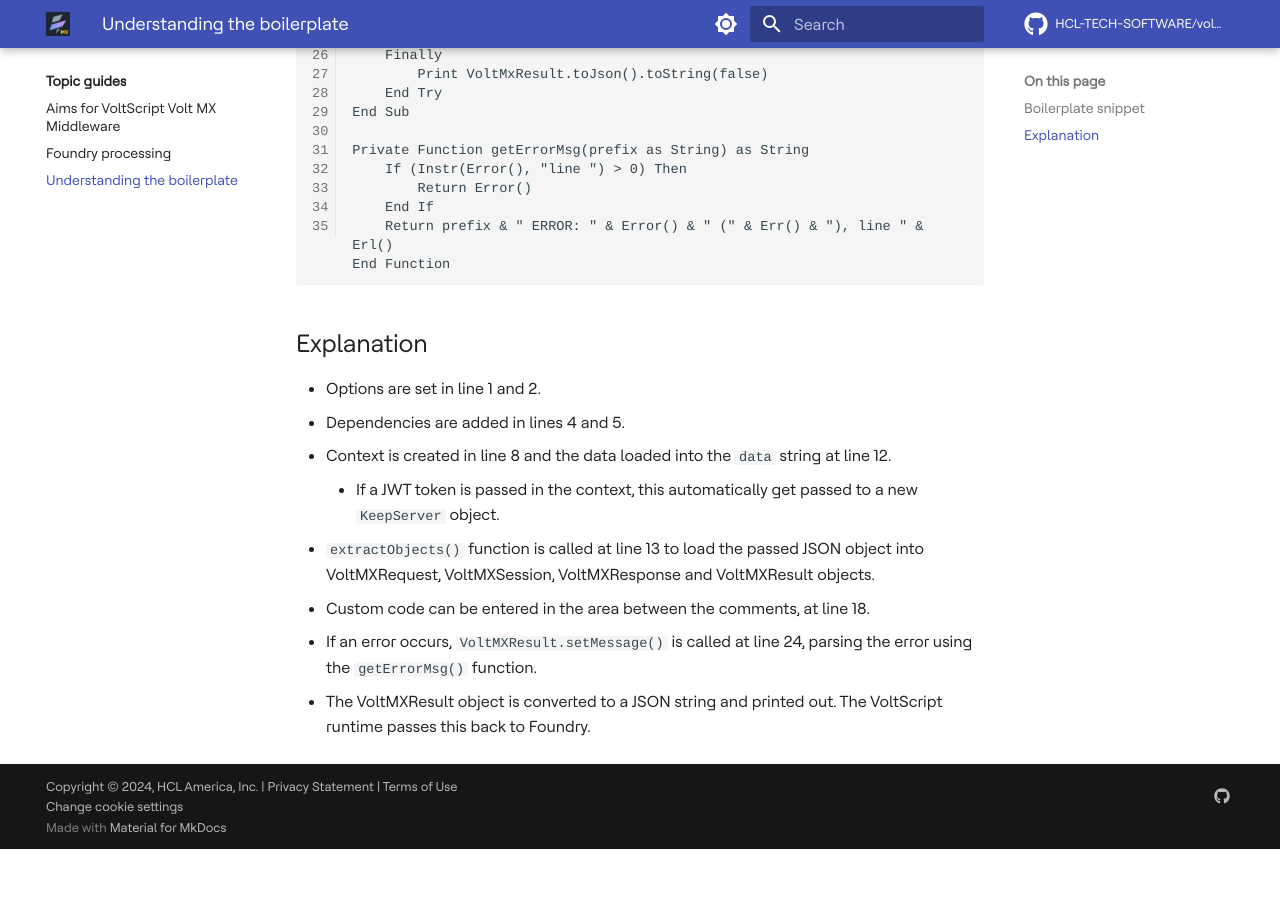
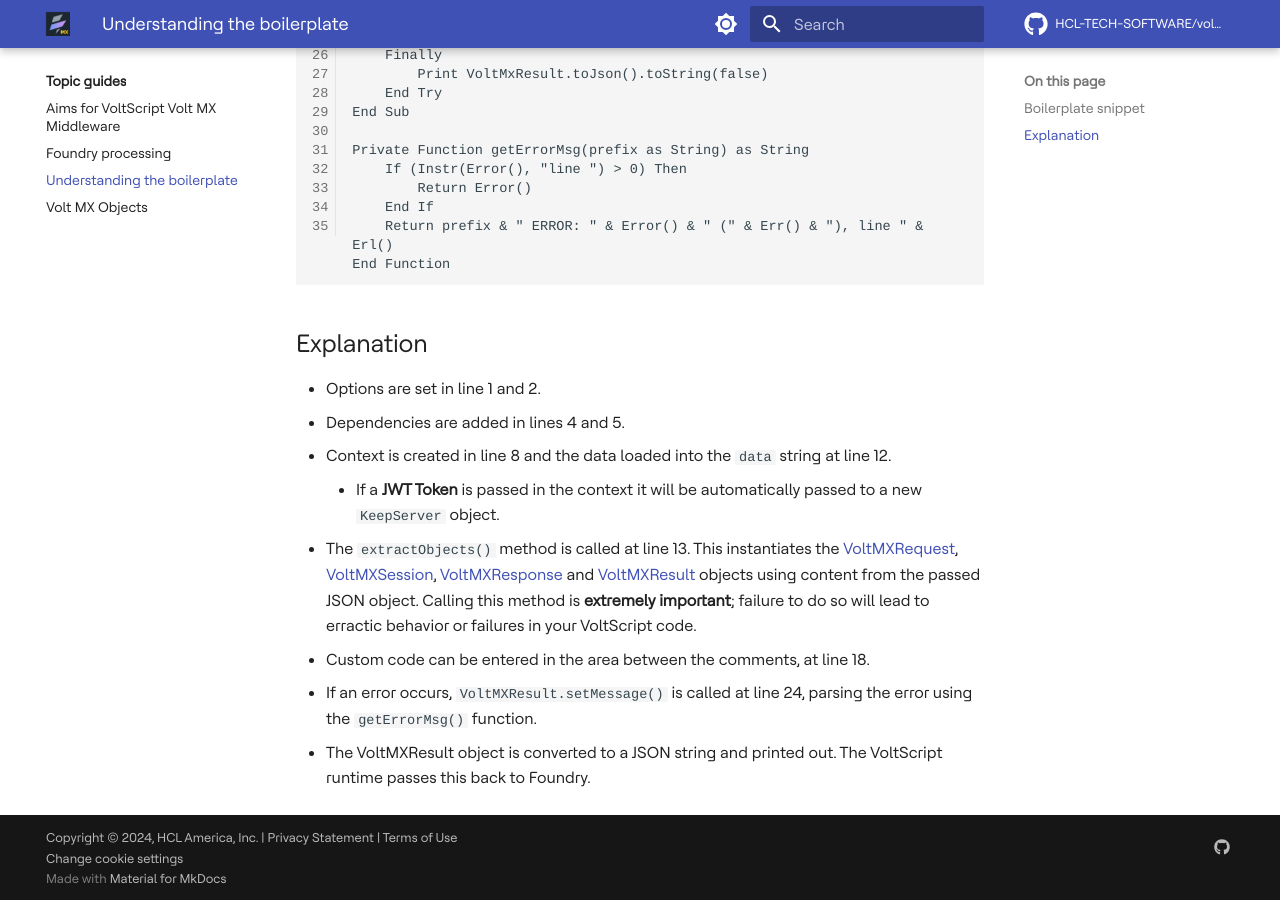
Before and after one commit to HCL-TECH-SOFTWARE/voltscript-voltmx-middleware, an MkDocs documentation site: the page built from docs/topicguides/boilerplate.md, in a window 1280 px wide and 900 px high, scrolled down 810 px. Built offline with MkDocs 1.6.1 and Material for MkDocs 9.7.7, drawn with Linux system fonts in a browser that asks for light colours; comment, search, counter and statistics services are not loaded; before the commit the page ends 1659 px from its top, so only the background shows below that.

Commit message:
20240802 mxop 16598 volt mx object topic guilde (#6)
* Created new topic guide for VoltMXObjects

* Updated content to include references to new topic guide and add additional clarification and documentation links.

```diff
--- a/docs/topicguides/boilerplate.md
+++ b/docs/topicguides/boilerplate.md
@@ -48,9 +48,9 @@
 - Dependencies are added in lines 4 and 5.
 - Context is created in line 8 and the data loaded into the `data` string at line 12.
 
-    - If a JWT token is passed in the context, this automatically get passed to a new `KeepServer` object.
+    - If a **JWT Token** is passed in the context it will be automatically passed to a new `KeepServer` object.
 
-- `extractObjects()` function is called at line 13 to load the passed JSON object into VoltMXRequest, VoltMXSession, VoltMXResponse and VoltMXResult objects.
+- The `extractObjects()` method is called at line 13.  This instantiates the [VoltMXRequest](../references/apidoc/VoltMXObjects_VSID/VoltMXObjects_Library/VoltMxRequestObject_ObjectClass.html){: target="_blank" rel="noopener noreferrer"}, [VoltMXSession](../references/apidoc/VoltMXObjects_VSID/VoltMXObjects_Library/VoltMxSessionObject_ObjectClass.html){: target="_blank" rel="noopener noreferrer"}, [VoltMXResponse](../references/apidoc/VoltMXObjects_VSID/VoltMXObjects_Library/VoltMxResponseObject_ObjectClass.html){: target="_blank" rel="noopener noreferrer"} and [VoltMXResult](../references/apidoc/VoltMXObjects_VSID/VoltMXObjects_Library/VoltMxResultObject_ObjectClass.html){: target="_blank" rel="noopener noreferrer"} objects using content from the passed JSON object.  Calling this method is **extremely important**; failure to do so will lead to erractic behavior or failures in your VoltScript code.
 - Custom code can be entered in the area between the comments, at line 18.
 - If an error occurs, `VoltMXResult.setMessage()` is called at line 24, parsing the error using the `getErrorMsg()` function.
 - The VoltMXResult object is converted to a JSON string and printed out. The VoltScript runtime passes this back to Foundry.
--- a/docs/topicguides/index.md
+++ b/docs/topicguides/index.md
@@ -5,5 +5,6 @@
 - [Aims for VoltScript Volt MX Middleware](aims.md)
 - [Foundry processing](foundry.md)
 - [Understanding the boilerplate](boilerplate.md)
+- [Volt MX Objects](voltmxobjects.md)
 
 For more information about writing VoltScript for Foundry, see the [VoltScript documentation](https://help.hcltechsw.com/docs/voltscript/early-access/index.html){: target="_blank" rel="noopener noreferrer"}.
```
Also changed, not shown: docs/topicguides/aims.md (+1 -1 lines), docs/topicguides/voltmxobjects.md (added, +21 -0 lines), docs/topicguides/.pages.
